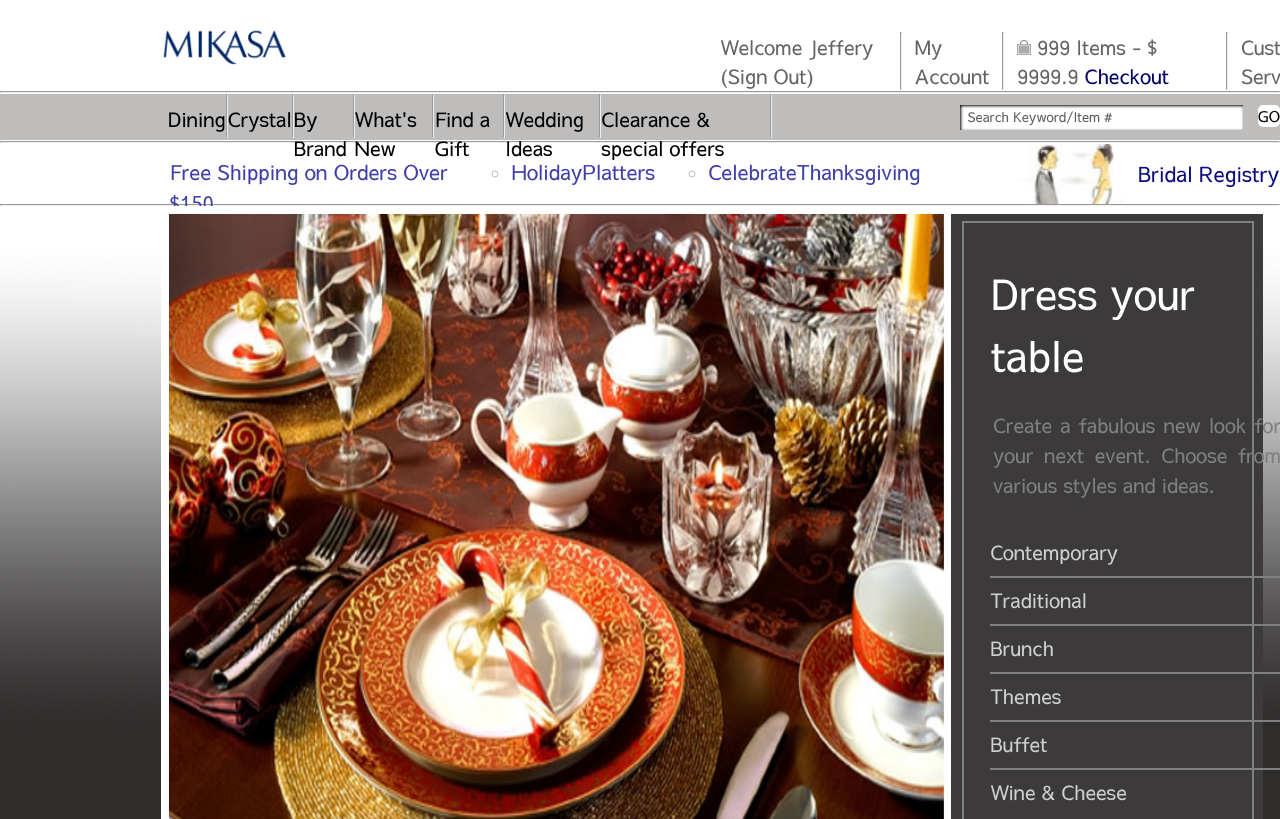
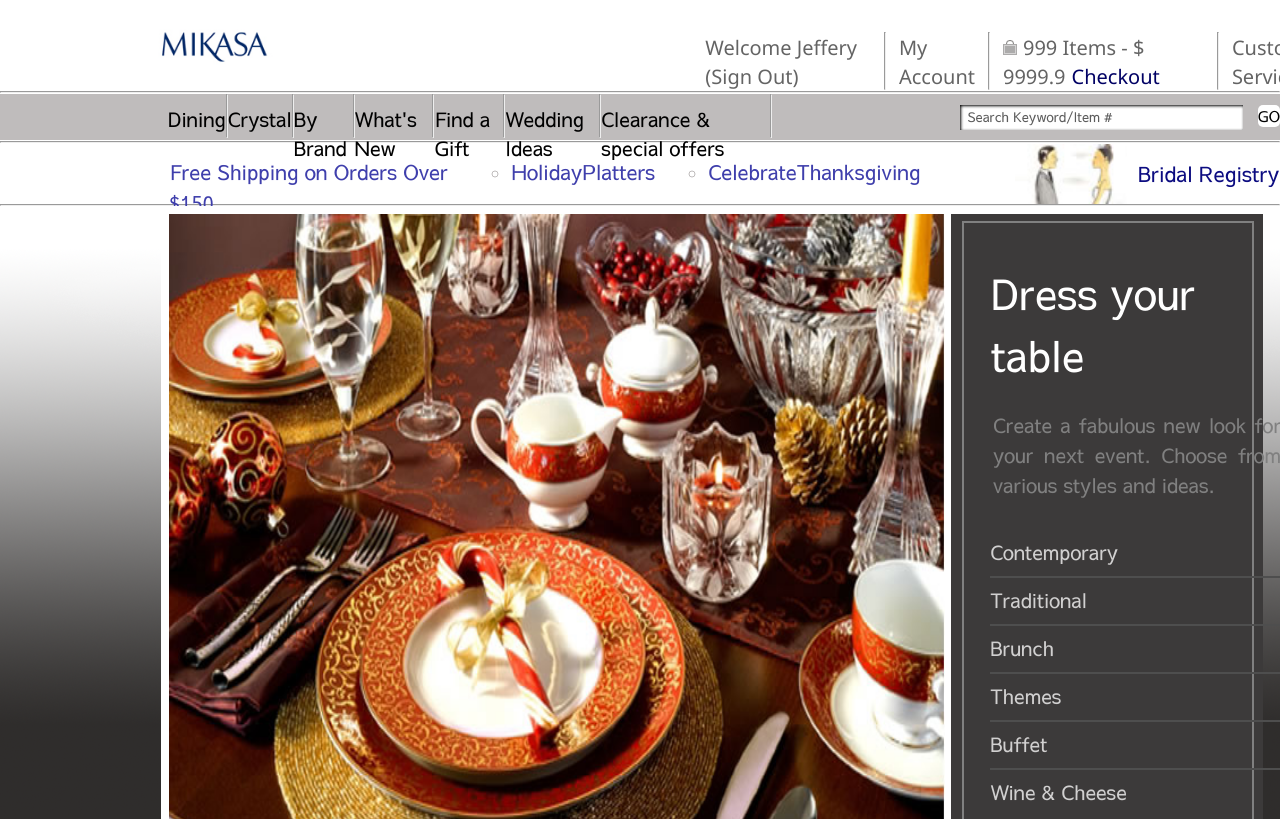
Before and after one commit to sankalptrimade/Technovert-Task-1, a plain HTML site: page index.html in a window 1280 px wide. Shown: the top 819 px of the page. Drawn offline with Linux system fonts and the light colour scheme.

Commit message:
Updated the code

```diff
--- a/stylesheet/style.css
+++ b/stylesheet/style.css
@@ -1,5 +1,6 @@
 /* @import url('https://fonts.googleapis.com/css2?family=Sawarabi+Gothic&display=swap'); */
 @import url('https://fonts.googleapis.com/css2?family=Roboto:wght@300&family=Sawarabi+Gothic&display=swap');
+@import url('https://fonts.googleapis.com/css2?family=Noto+Sans&display=swap');
 /* body */
 * {
     padding: 0px;
@@ -52,7 +53,8 @@
 }
 .list-1-items a{
     color: rgb(100, 100, 100);
-    text-decoration: none;;
+    text-decoration: none;
+    font-family: 'Noto Sans','sans-serif';
 }
 
 .list-horizontal {
@@ -273,7 +275,7 @@
 
 .info-hr {
     width: 158%;
-    border: 0.5px solid gray;
+    border: 0.5px solid #4e4e4e;
 }
 
 #info-link {
@@ -426,7 +428,6 @@
 #footer-links {
     font-size: 18px;
     display: flex;
-    /* border: 2px solid red; */
     margin-left: 160px;
     width:100rem;
     justify-content: space-between;
@@ -435,8 +436,6 @@
 
 #footer-links-list {
     display: flex;
-    /* border: 2px solid white; */
-    /* border-color: #938d8d; */
     list-style: none;
     justify-content: space-between;
     width: 61%;
```
Also changed, not shown: index.html (+1 -2 lines).
